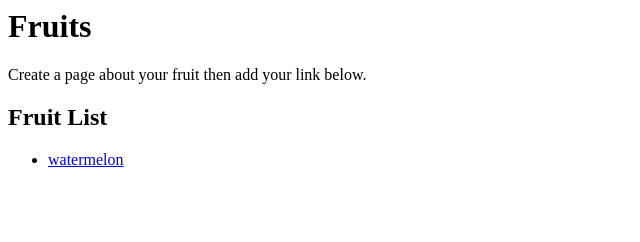
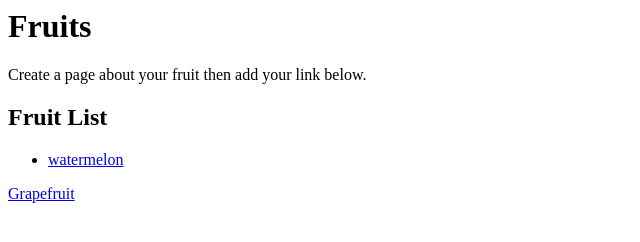
Before and after one commit to bajuba/fruits, a plain HTML site: page index.html in a window 1280 px wide. Shown: the full height of the page, 0-640 px from the left. Drawn offline with Linux system fonts and the light colour scheme.

Commit message:
merged changes

```diff
--- a/index.html
+++ b/index.html
@@ -1,9 +1,12 @@
 <h1>Fruits</h1>
 
 <p>Create a page about your fruit then add your link below.</p>
+
 
 
 <h2> Fruit List </h2>
 <ul>
 <li><a href="watermelon.html">watermelon</a></li>
 </ul>
+
+<a href="grapefruit.html">Grapefruit</a>
```
